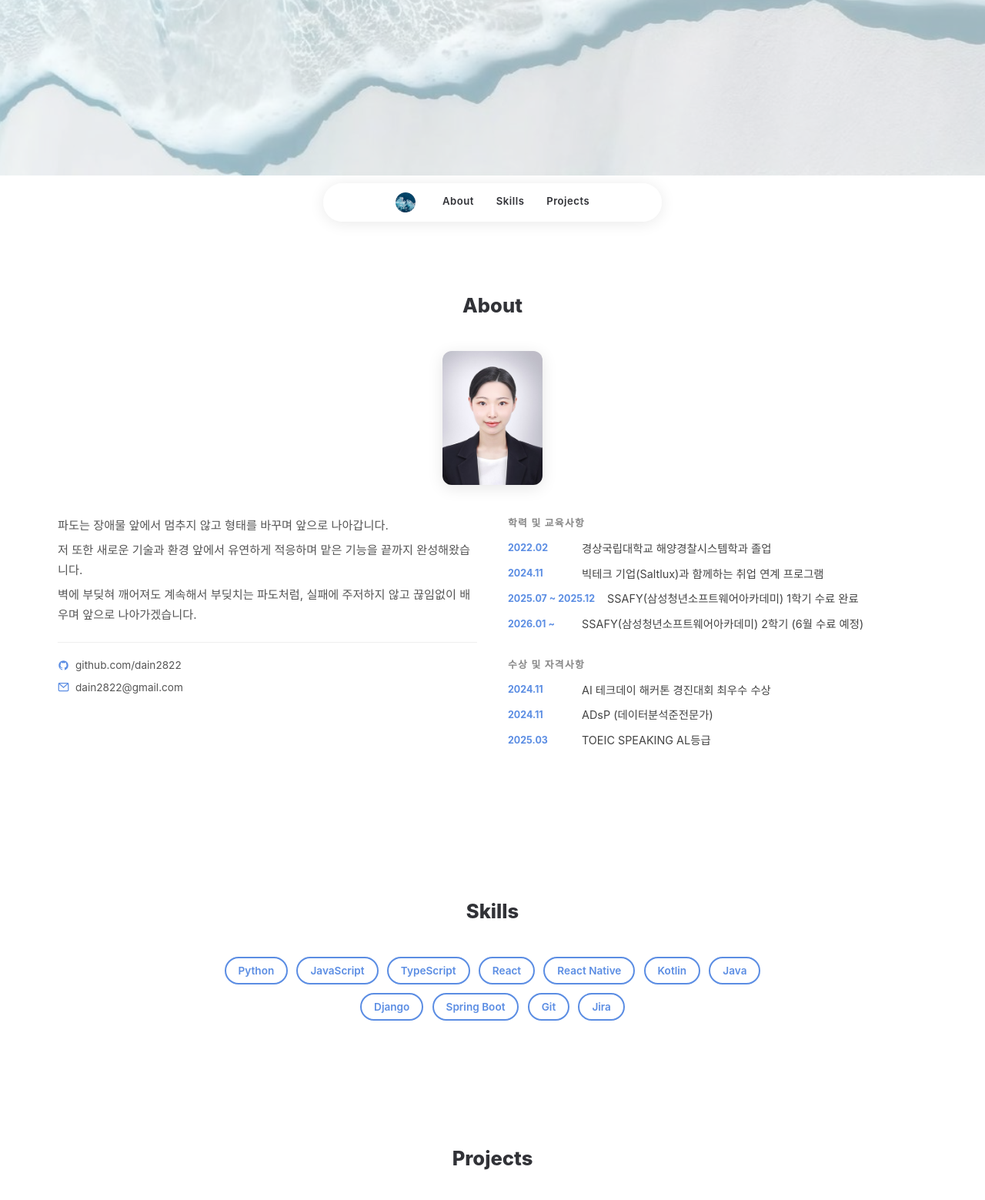
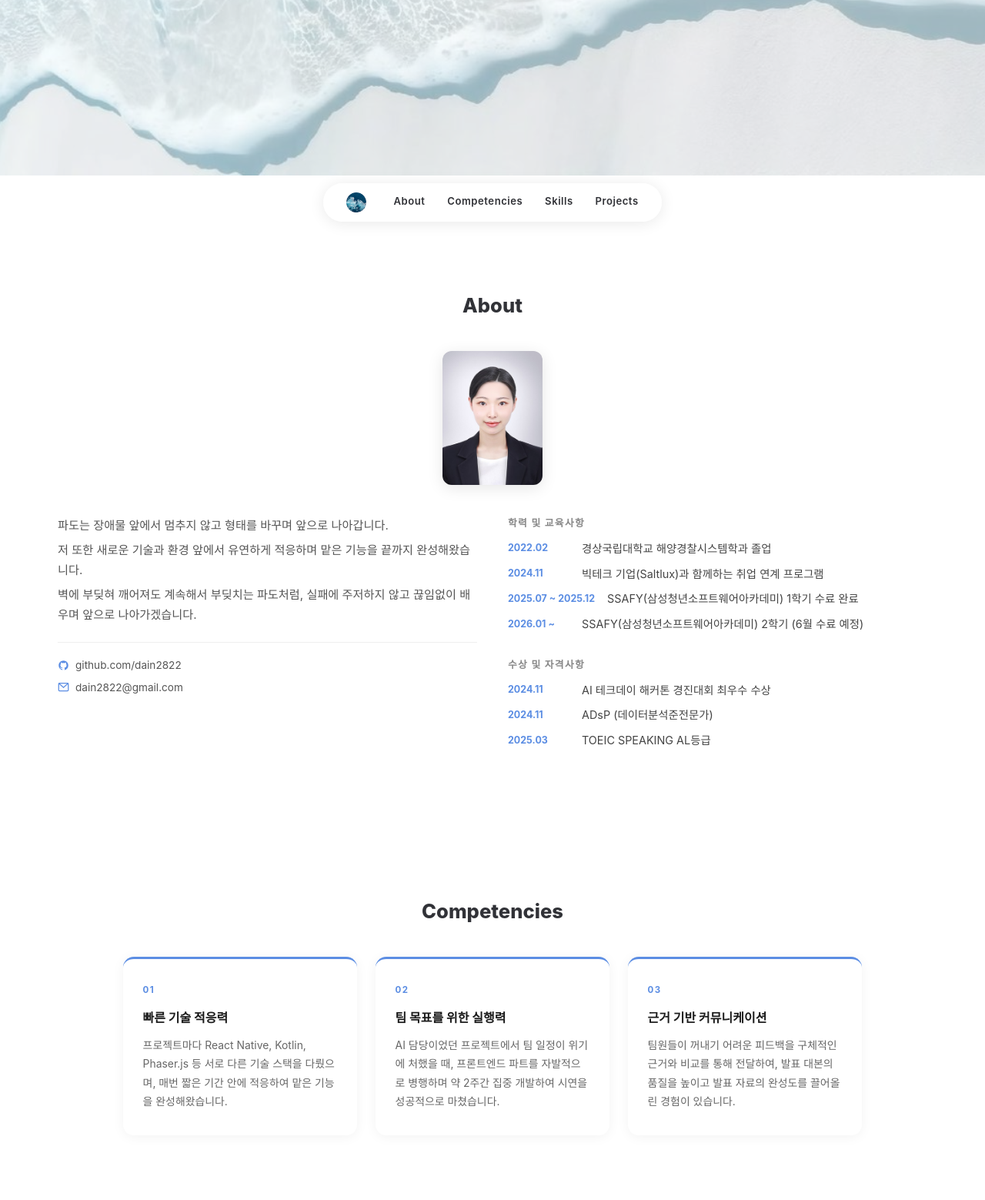
Before and after one commit to dain2822/dain2822.github.io, a Jekyll site: the page built from index.md, in a window 1280 px wide, cut to the strip 672-2232 px from the top of the page. Shown: the whole strip at 77% size. Built offline with Jekyll 4.4.1, drawn with Linux system fonts in a browser that asks for light colours.

Commit message:
핵심역량 추가

```diff
--- a/_config.yml
+++ b/_config.yml
@@ -15,6 +15,7 @@ social:
 # THEME SETTINGS
 navigation:
   - {name: 'About', link: '#about'}
+  - {name: 'Competencies', link: '#competencies'}
   - {name: 'Skills', link: '#skills'}
   - {name: 'Projects', link: '#projects'}
 
@@ -39,6 +40,14 @@ about:
       content: "ADsP (데이터분석준전문가)"
     - year: "2025.03"
       content: "TOEIC SPEAKING AL등급"
+
+competencies:
+  - title: "빠른 기술 적응력"
+    description: "프로젝트마다 React Native, Kotlin, Phaser.js 등 서로 다른 기술 스택을 다뤘으며, 매번 짧은 기간 안에 적응하여 맡은 기능을 완성해왔습니다."
+  - title: "팀 목표를 위한 실행력"
+    description: "AI 담당이었던 프로젝트에서 팀 일정이 위기에 처했을 때, 프론트엔드 파트를 자발적으로 병행하며 약 2주간 집중 개발하여 시연을 성공적으로 마쳤습니다."
+  - title: "근거 기반 커뮤니케이션"
+    description: "팀원들이 꺼내기 어려운 피드백을 구체적인 근거와 비교를 통해 전달하여, 발표 대본의 품질을 높이고 발표 자료의 완성도를 끌어올린 경험이 있습니다."
 
 skills:
   - Python
--- a/_includes/head.html
+++ b/_includes/head.html
@@ -86,7 +86,7 @@
       .sticky-nav__link { padding: 0.65rem 1.1rem; }
       .sticky-nav__link::after { display: none; }
     }
-    #about, #skills, #projects { scroll-margin-top: 70px; }
+    #about, #competencies, #skills, #projects { scroll-margin-top: 70px; }
 
     /* ===== Fixed Nav (포트폴리오 상세 페이지용) ===== */
     .sp-nav {
@@ -141,7 +141,7 @@
     /* Sections */
     .sp-section { padding: 5rem 0; }
     .sp-section--white { background: #fff; }
-    .sp-section--gray { background: #f7f7f7; }
+    .sp-section--gray { background: #ffffff; }
     .sp-section__title { font-size: 1.6rem; font-weight: 800; color: #313237; margin-bottom: 2.5rem; display: block; text-align: center; }
 
     /* About */
@@ -160,6 +160,14 @@
     .sp-timeline-item__year { font-size: 0.78rem; color: #5b8de3; font-weight: 700; white-space: nowrap; min-width: 80px; padding-top: 0.1rem; }
     .sp-timeline-item__content { font-size: 0.9rem; color: #444; line-height: 1.5; }
 
+    /* Competencies */
+    .sp-comp-grid { display: grid; grid-template-columns: 1fr; gap: 1.5rem; max-width: 960px; margin: 0 auto; }
+    @media (min-width: 768px) { .sp-comp-grid { grid-template-columns: repeat(3, 1fr); } }
+    .sp-comp-card { background: #fff; border-radius: 14px; padding: 2rem 1.6rem; border-top: 3px solid #5b8de3; box-shadow: 0 2px 16px rgba(0,0,0,0.05); }
+    .sp-comp-card__num { display: block; font-size: 0.72rem; font-weight: 700; color: #5b8de3; letter-spacing: 0.12em; margin-bottom: 0.9rem; }
+    .sp-comp-card__title { font-size: 1rem; font-weight: 700; color: #1a1a1a; margin-bottom: 0.75rem; }
+    .sp-comp-card__desc { font-size: 0.87rem; color: #666; line-height: 1.75; margin: 0; }
+
     /* Skills */
     .sp-skills { display: flex; flex-wrap: wrap; gap: 0.7rem; justify-content: center; max-width: 700px; margin: 0 auto; }
     .sp-skill-badge { display: inline-block; border: 2px solid #5b8de3; color: #5b8de3; font-size: 0.85rem; font-weight: 600; padding: 0.35rem 1rem; border-radius: 100px; transition: all 0.2s; }
--- a/_layouts/default.html
+++ b/_layouts/default.html
@@ -98,6 +98,22 @@ layout: compress
         </div>
       </section>
 
+      <!-- COMPETENCIES -->
+      <section id="competencies" class="sp-section sp-section--gray">
+        <div class="container">
+          <h2 class="sp-section__title">Competencies</h2>
+          <div class="sp-comp-grid">
+            {% for item in site.competencies %}
+            <div class="sp-comp-card">
+              <span class="sp-comp-card__num">0{{ forloop.index }}</span>
+              <h3 class="sp-comp-card__title">{{ item.title }}</h3>
+              <p class="sp-comp-card__desc">{{ item.description }}</p>
+            </div>
+            {% endfor %}
+          </div>
+        </div>
+      </section>
+
       <!-- SKILLS -->
       <section id="skills" class="sp-section sp-section--white">
         <div class="container">
```
Also changed, not shown: other parts of _includes/head.html (+1 -1 lines).
